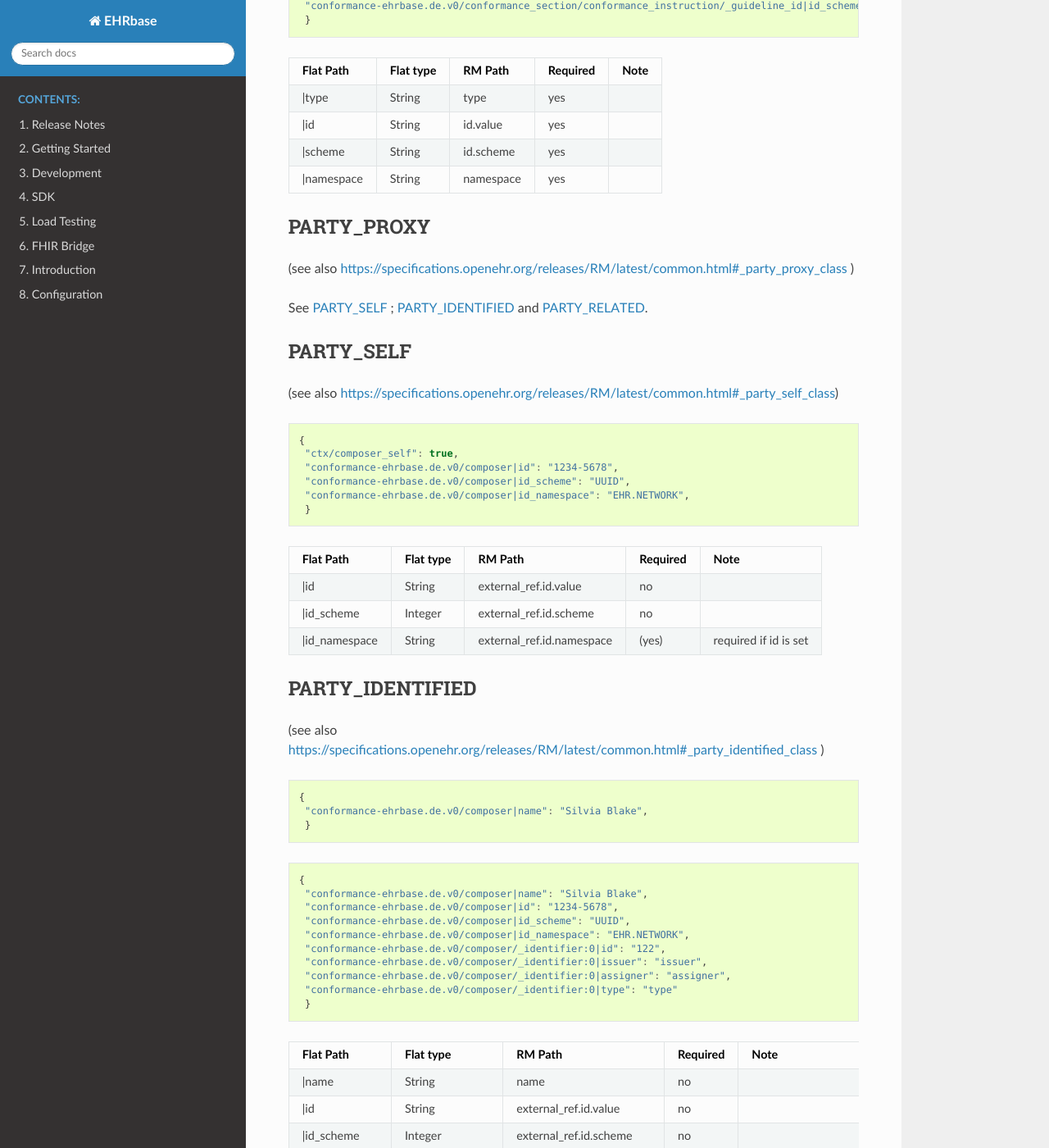
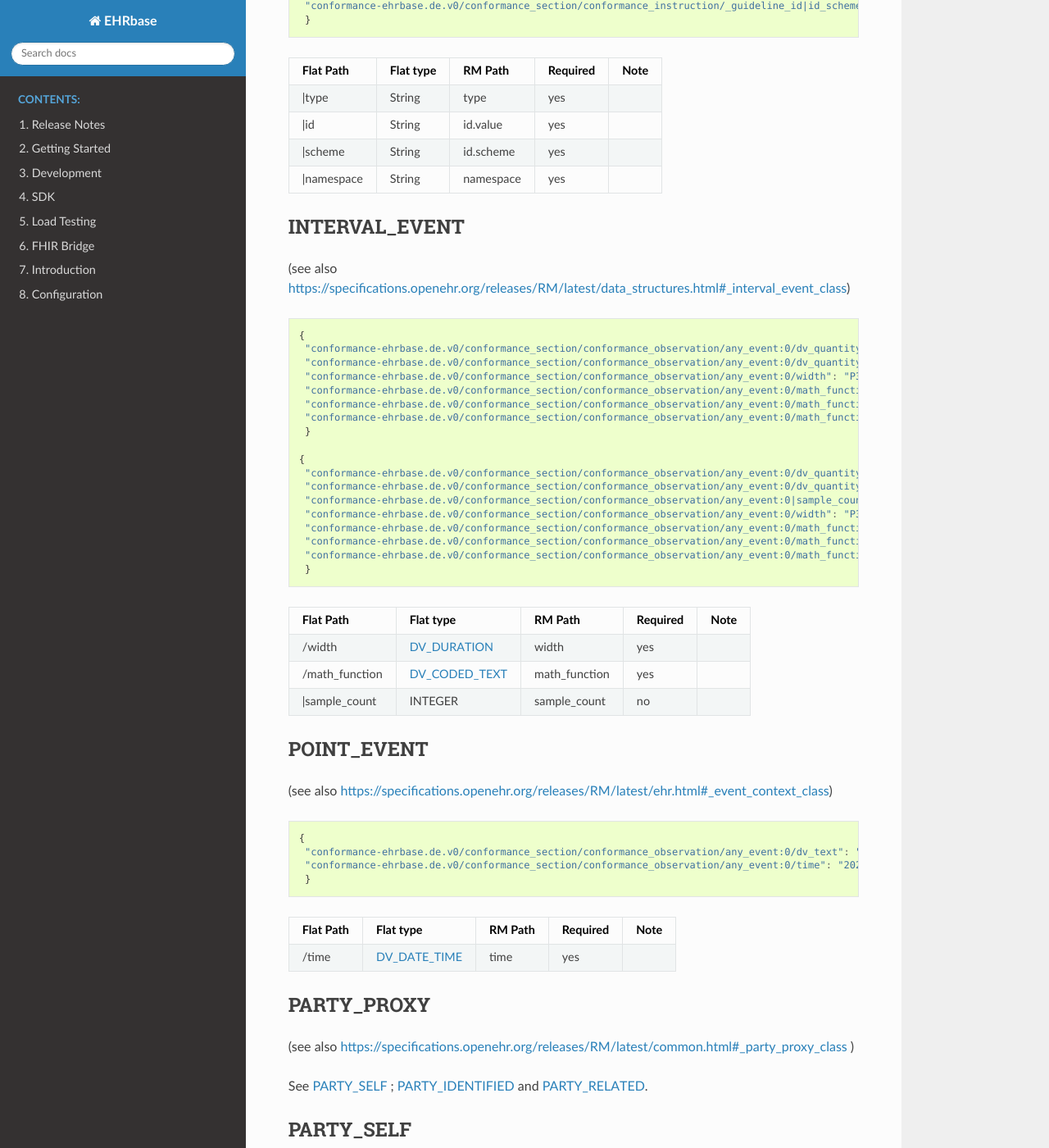
Before and after one commit to ehrbase/documentation, a Sphinx documentation site: the page built from source/09_flat/01_data_types/index.rst, in a window 1280 px wide and 1400 px high, scrolled down 15617 px. Shown: the whole window at 82% size. Built offline with Sphinx 7.4.7 and the Read the Docs theme 2.0.0, drawn with Linux system fonts in a browser that asks for light colours; formulas are drawn with MathJax 3; pages that are not in the unit, such as notebooks, are missing from menus.

Commit message:
add event
see CDR-110

```diff
--- a/source/09_flat/01_data_types/index.rst
+++ b/source/09_flat/01_data_types/index.rst
@@ -902,6 +902,58 @@ OBJECT_REF
 | \|namespace     | String            | namespace                  | yes      |                         |
 +-----------------+-------------------+----------------------------+----------+-------------------------+
 
+INTERVAL_EVENT
+----------------
+(see also https://specifications.openehr.org/releases/RM/latest/data_structures.html#_interval_event_class)
+
+.. code-block:: javascript
+
+ {
+  "conformance-ehrbase.de.v0/conformance_section/conformance_observation/any_event:0/dv_quantity|magnitude": 65.9,
+  "conformance-ehrbase.de.v0/conformance_section/conformance_observation/any_event:0/dv_quantity|unit": "unit",
+  "conformance-ehrbase.de.v0/conformance_section/conformance_observation/any_event:0/width": "P30D",
+  "conformance-ehrbase.de.v0/conformance_section/conformance_observation/any_event:0/math_function|code": "146",
+  "conformance-ehrbase.de.v0/conformance_section/conformance_observation/any_event:0/math_function|value": "mean",
+  "conformance-ehrbase.de.v0/conformance_section/conformance_observation/any_event:0/math_function|terminology": "openehr",
+  }
+
+ {
+  "conformance-ehrbase.de.v0/conformance_section/conformance_observation/any_event:0/dv_quantity|magnitude": 65.9,
+  "conformance-ehrbase.de.v0/conformance_section/conformance_observation/any_event:0/dv_quantity|unit": "unit",
+  "conformance-ehrbase.de.v0/conformance_section/conformance_observation/any_event:0|sample_count": 5,
+  "conformance-ehrbase.de.v0/conformance_section/conformance_observation/any_event:0/width": "P30D",
+  "conformance-ehrbase.de.v0/conformance_section/conformance_observation/any_event:0/math_function|code": "146",
+  "conformance-ehrbase.de.v0/conformance_section/conformance_observation/any_event:0/math_function|value": "mean",
+  "conformance-ehrbase.de.v0/conformance_section/conformance_observation/any_event:0/math_function|terminology": "openehr",
+  }
+
++-----------------+-------------------+----------------+-----------+---------+
+| Flat Path       | Flat type         | RM Path        | Required  | Note    |
++=================+===================+================+===========+=========+
+| /width          | `DV_DURATION`_    | width          | yes       |         |
++-----------------+-------------------+----------------+-----------+---------+
+| /math_function  | `DV_CODED_TEXT`_  | math_function  | yes       |         |
++-----------------+-------------------+----------------+-----------+---------+
+| \|sample_count  | INTEGER           | sample_count   | no        |         |
++-----------------+-------------------+----------------+-----------+---------+
+
+
+POINT_EVENT
+----------------
+(see also https://specifications.openehr.org/releases/RM/latest/ehr.html#_event_context_class)
+
+.. code-block:: javascript
+
+ {
+  "conformance-ehrbase.de.v0/conformance_section/conformance_observation/any_event:0/dv_text": "DV_TEXT value",
+  "conformance-ehrbase.de.v0/conformance_section/conformance_observation/any_event:0/time": "2021-12-21T16:02:58.0094262+01:00",
+  }
+
++--------------------+------------------+--------------------+-----------+---------+
+| Flat Path          | Flat type        | RM Path            | Required  | Note    |
++====================+==================+====================+===========+=========+
+| /time              | `DV_DATE_TIME`_  | time               | yes       |         |
++--------------------+------------------+--------------------+-----------+---------+
 
 
 PARTY_PROXY
```
